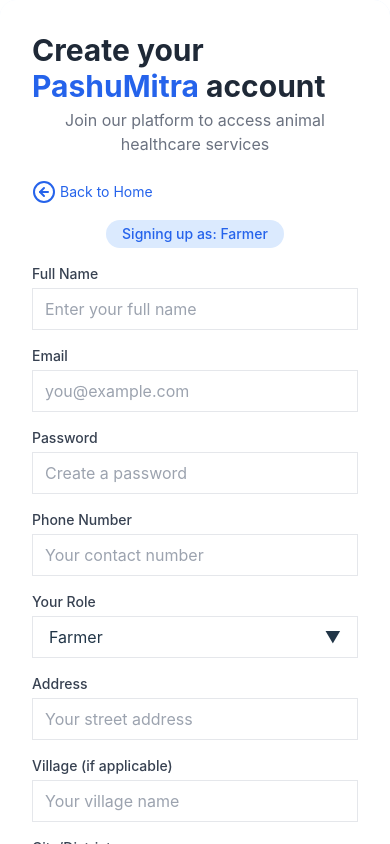
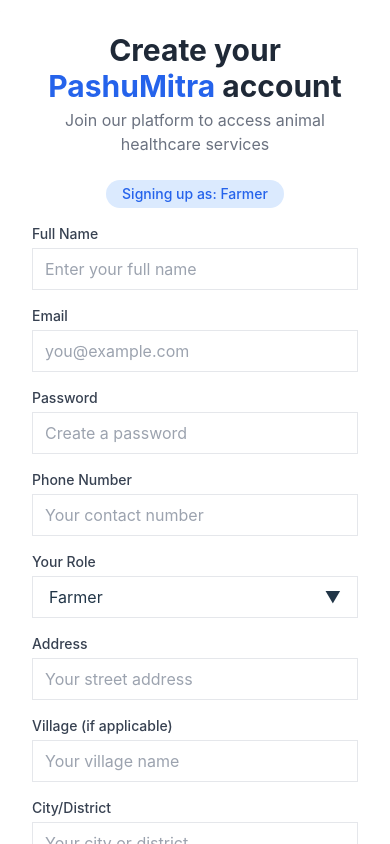
Before and after one commit to ProjectSGH/PashuMitra, a React (Vite) app in the folder pashumitra_frontend/: page / in a window 390 px wide. Shown: the top 844 px of the page. Built offline with nearby package versions, Linux system fonts and the light colour scheme.

Commit message:
Refactor SignupPage layout and styling for improved responsiveness and user experience

```diff
--- a/pashumitra_frontend/src/pages/Signup.jsx
+++ b/pashumitra_frontend/src/pages/Signup.jsx
@@ -13,23 +13,16 @@ const SignupPage = () => {
   };
 
   return (
-    <div className="w-full bg-gradient-to-br rounded-2xl from-blue-50 to-blue-100 flex items-center justify-center">
-      <div className="w-full max-w-3xl bg-white rounded-2xl shadow-xl p-8">
+    <div className="w-full h-full rounded-2xl flex items-center justify-center">
+      <div className="w-full max-w-xl bg-white rounded-2xl shadow-xl p-8">
         <div className="mb-6 text-left">
-          <h2 className="text-3xl font-bold text-gray-800">
+          <h2 className="text-3xl text-center font-bold text-gray-800">
             Create your <span className="text-blue-600">PashuMitra </span> account
           </h2>
           <p className="text-gray-500 mt-1 text-center">
             Join our platform to access animal healthcare services
           </p>
         </div>
-
-        <button className="text-blue-600 text-sm mb-4 ">
-          <a href="/Login" className="text-decoration-none flex items-center justify-center">
-            <ArrowLeftCircle className="inline mr-1" />
-           Back to Home
-          </a>
-        </button>
 
         <div className="mb-4 m-auto text-center">
           <span className="inline-block bg-blue-100 text-blue-600 px-4 py-1 rounded-full text-sm font-medium">
```
